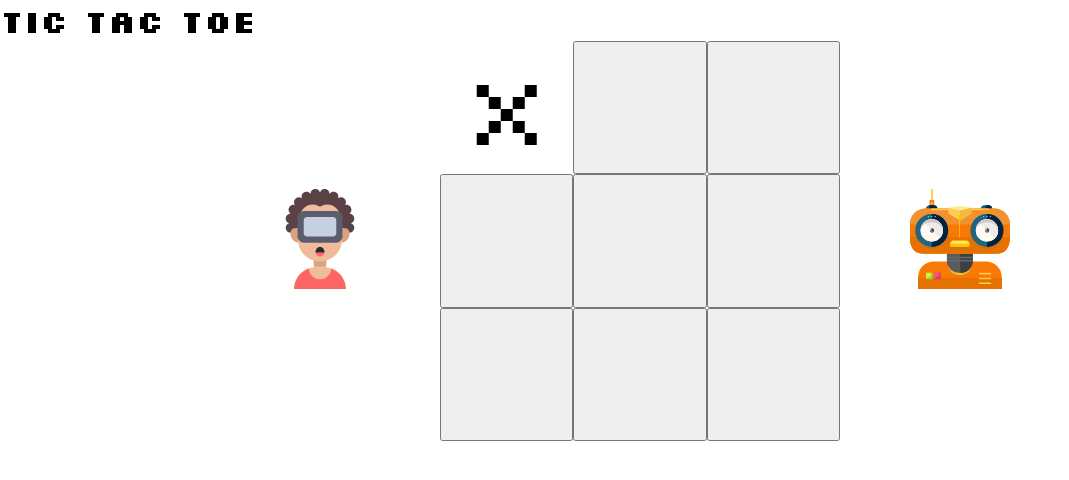
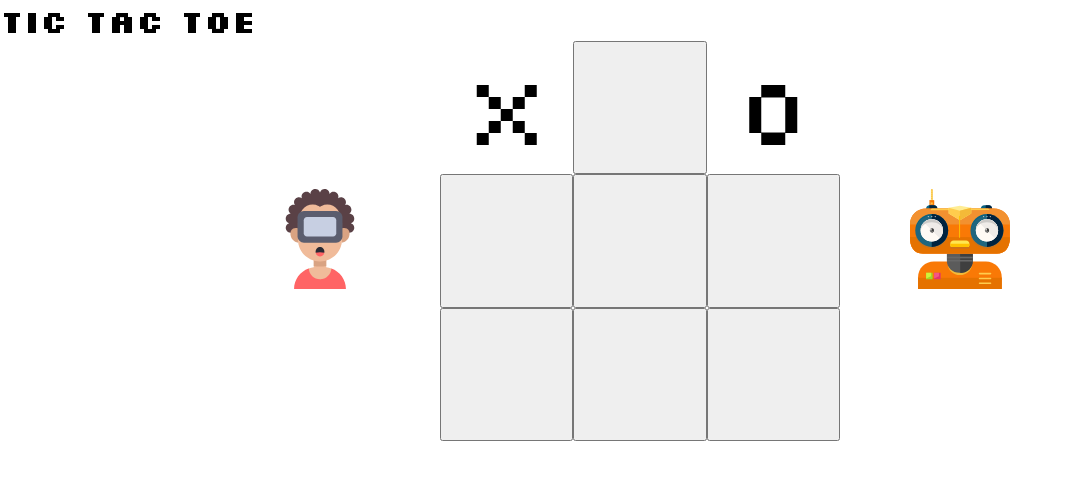
Before and after one commit to quick2delete/Tic-Tac-Toe, a plain HTML site: page index.html in a window 1280 px wide. Both pictures are taken after a click on the button 506 px from the left and 107 px from the top of the page. Shown: the whole page, without its empty margins (0-1069 px from the left). Drawn offline with Linux system fonts and the light colour scheme.

Commit message:
'update'

```diff
--- a/app.js
+++ b/app.js
@@ -12,33 +12,78 @@ const array1 = [
   "box9",
 ];
 
+const winArray = [
+  ["box1", "box2", "box3"],
+  ["box4", "box5", "box6"],
+  ["box7", "box8", "box9"],
+  ["box1", "box4", "box7"],
+  ["box2", "box5", "box8"],
+  ["box3", "box6", "box9"],
+  ["box1", "box5", "box9"],
+  ["box3", "box5", "box7"],
+];
+
+const winObj = {
+  group1: ["box1", "box2", "box3"],
+  group2: ["box4", "box5", "box6"],
+  group3: ["box7", "box8", "box9"],
+  group4: ["box1", "box4", "box7"],
+  group5: ["box2", "box5", "box8"],
+  group6: ["box3", "box6", "box9"],
+  group7: ["box1", "box5", "box9"],
+  group8: ["box3", "box5", "box7"],
+};
+
+const playerArray = [];
+const computerArray = [];
+
 const data = { property: "value" };
 
-const markSpot = function (value) {
-  const box = document.querySelector(`.${value}`);
-  box.classList.add("clicked");
-  box.textContent = "X";
+const playerSpot = (value, array) => {
+  const mark = "X";
+  const clickedBox = document.querySelector(`.${value}`);
+  const index = array.indexOf(value);
+  playerArray.push(value);
+  console.log(playerArray);
+  clickedBox.classList.add("clicked");
+  clickedBox.textContent = mark;
+  array.splice(index, 1);
+
+  return playerArray;
 };
 
-const randomNum = function () {
-  const num = Math.floor(Math.random() * 2);
-  console.log(num);
+const computerSpot = (array) => {
+  const mark = "O";
+  const arrayLength = array.length;
+  const value = array[Math.floor(Math.random() * arrayLength)];
+  const clickedBox = document.querySelector(`.${value}`);
+  const index = array.indexOf(value);
+  computerArray.push(value);
+  console.log(computerArray);
+  clickedBox.classList.add("clicked");
+  clickedBox.textContent = mark;
+  array.splice(index, 1);
+
+  return computerArray;
 };
 
-randomNum();
+const selectWinner = function (array1, array2) {
+  // const playerSorted = array1.sort();
+  // const computerSorted = array2.sort();
 
-// markSpot("box5", array1);
+
+    }
+
+// console.log(playerSorted, computerSorted);
+
+selectWinner(["box7", "box2", "box5", "box3"], ["box1", "box2", "box4"]);
 
 btns.forEach((btn) =>
   btn.addEventListener("click", (e) => {
-    console.log(e, e.target.dataset.key);
     data.property = e.target.dataset.key;
-    // // markSpot(data, array1);
-    // console.log(data);
-    // const box = document.querySelector(`.${data}`);
-    // // box.textContent = "x";
-    // console.log(box);
-    markSpot(data.property);
-    console.log(data.property);
+    playerSpot(data.property, array1);
+    setTimeout(() => {
+      computerSpot(array1);
+    }, 1000);
   })
 );
--- a/style.css
+++ b/style.css
@@ -17,18 +17,17 @@ body {
   gap: 70px;
 }
 
-.container img{
+.container img {
   height: 100px;
   width: 100px;
 }
 
-.container-box{
-  height: 400px;
-  width: 400px;
+.container-box {
+  min-height: 400px;
+  min-width: 400px;
   display: grid;
   grid-template-columns: repeat(3, 1fr);
   grid-template-rows: repeat(3, 1fr);
-
 }
 
 .box {
@@ -38,12 +37,11 @@ body {
 }
 
 .btn {
-
   height: 100%;
   width: 100%;
 }
 
-.clicked{
+.clicked {
   font-size: 6rem;
   display: flex;
   justify-content: center;
```
